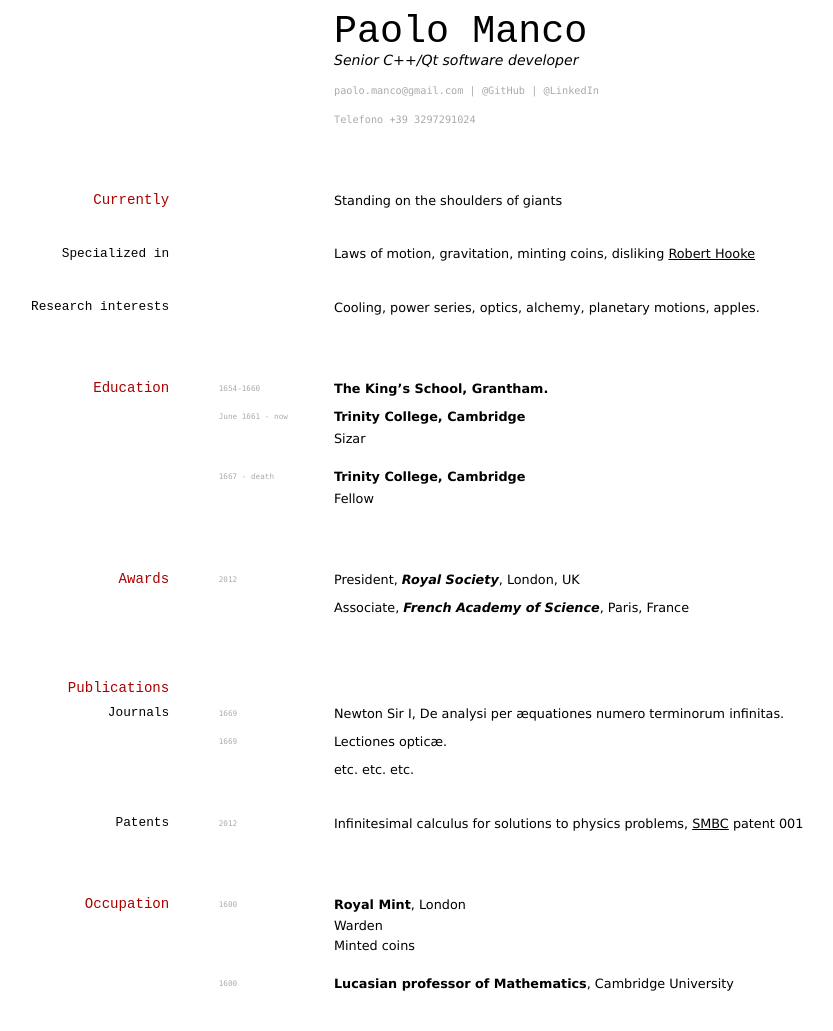
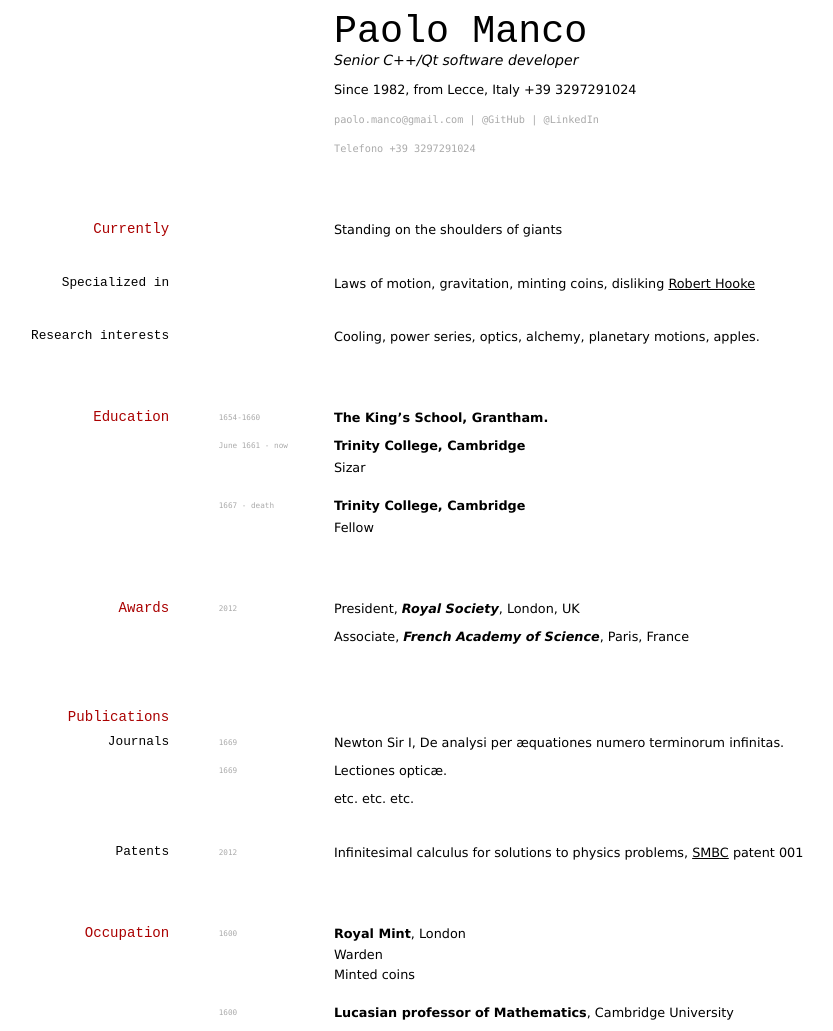
Before and after one commit to paolomanco/cv, a Jekyll site: the page built from index.md, in a window 1280 px wide. Shown: the whole page, without its empty margins (97-930 px from the left). Built offline with Jekyll 4.4.1, drawn with Linux system fonts in a browser that asks for light colours; before the commit the page ends 1002 px from its top, so only the background shows below that.

Commit message:
Update index.md

```diff
--- a/index.md
+++ b/index.md
@@ -4,6 +4,9 @@ title: Paolo Manco's CV
 ---
 # Paolo Manco
 Senior C++/Qt software developer
+
+Since 1982, from Lecce, Italy
++39 3297291024
 
 <div id="webaddress">
   <a href="paolo.manco@gmail.com">paolo.manco@gmail.com</a>
```
